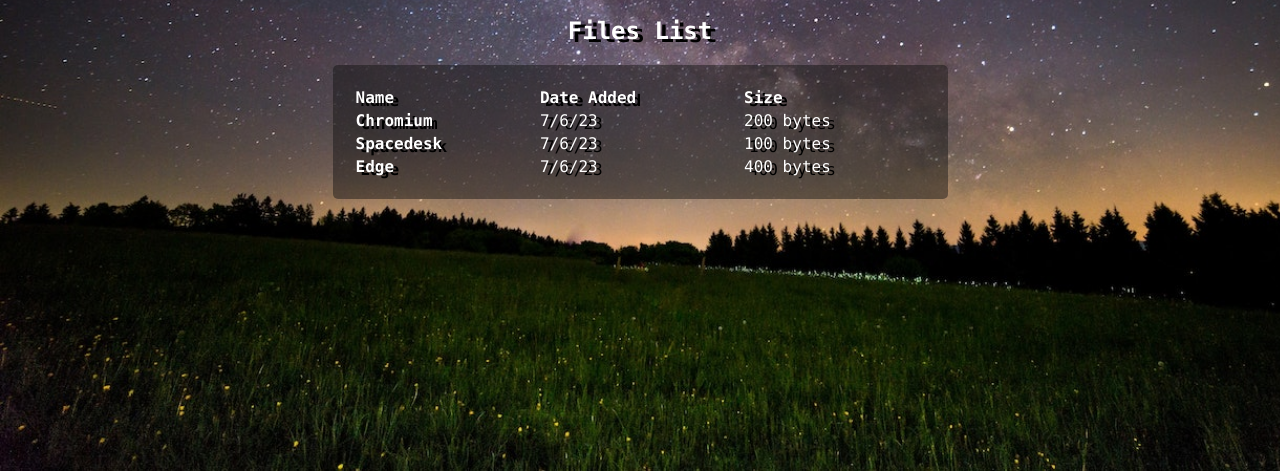
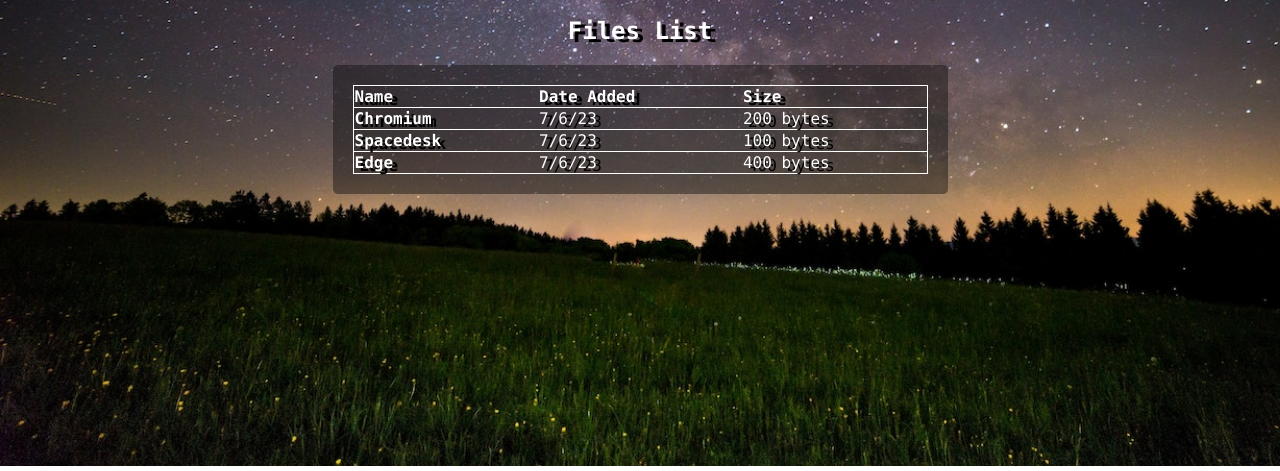
Before and after one commit to SkyKrye/dl, a plain HTML site: page software/index.html in a window 1280 px wide. Shown: the part 345-816 px from the top of the page. Drawn offline with Linux system fonts and the light colour scheme; no server answers.

Commit message:
Update index.html

```diff
--- a/software/index.html
+++ b/software/index.html
@@ -3,6 +3,22 @@
   <title>skycore></title>
   <link rel="stylesheet" href="/style.css">
   <link rel="shortcut icon" href="/DLRicon_transparent500x500.png" type="image/x-icon" />
+  <style>
+    table {
+    border-collapse: collapse;
+    }
+    tr {
+    border: 1px solid white;
+    border-collapse: separate;
+    border-spacing: 10px;
+    transition: 100ms;
+    }
+    tr:hover {
+    background-color: #111
+    text-shadow: none;
+    transition: 100ms;
+    }
+  </style>
 </head>
 <body>
   <h1>smpverge dl</h1>
```
